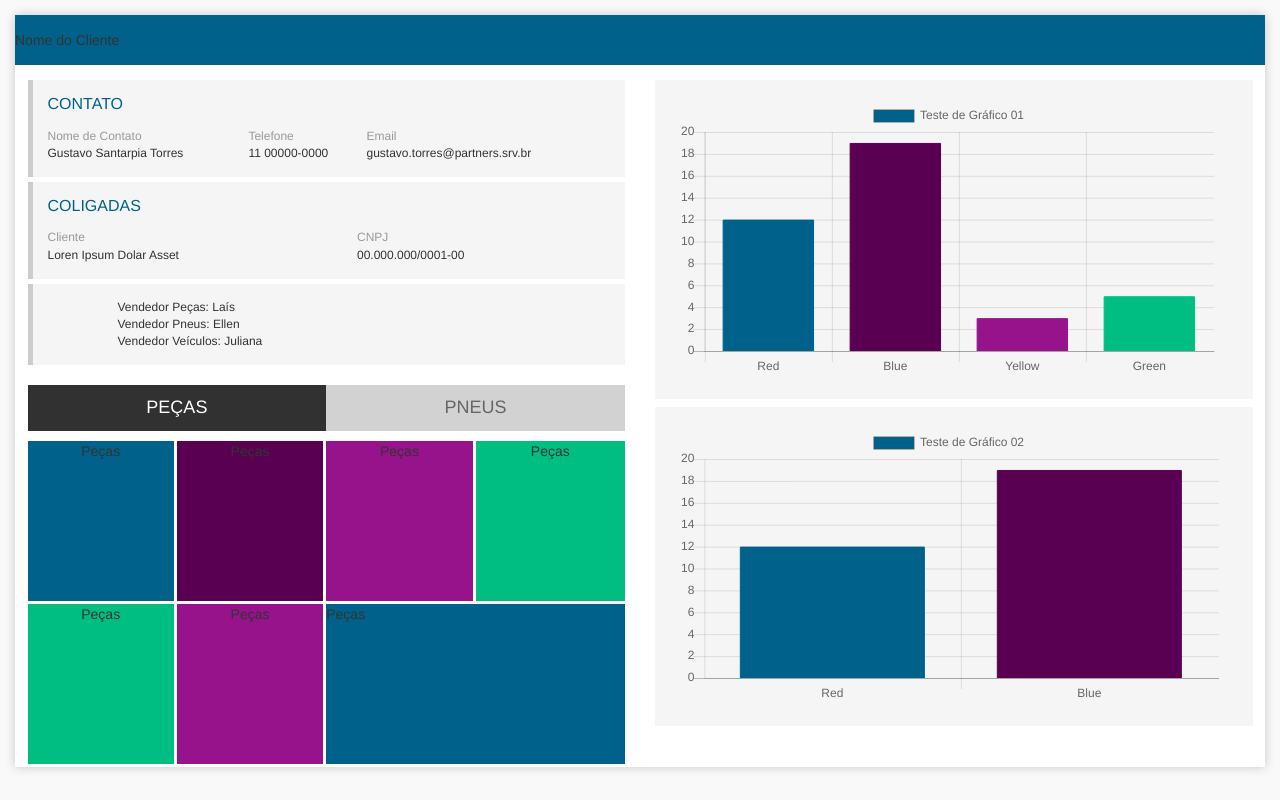
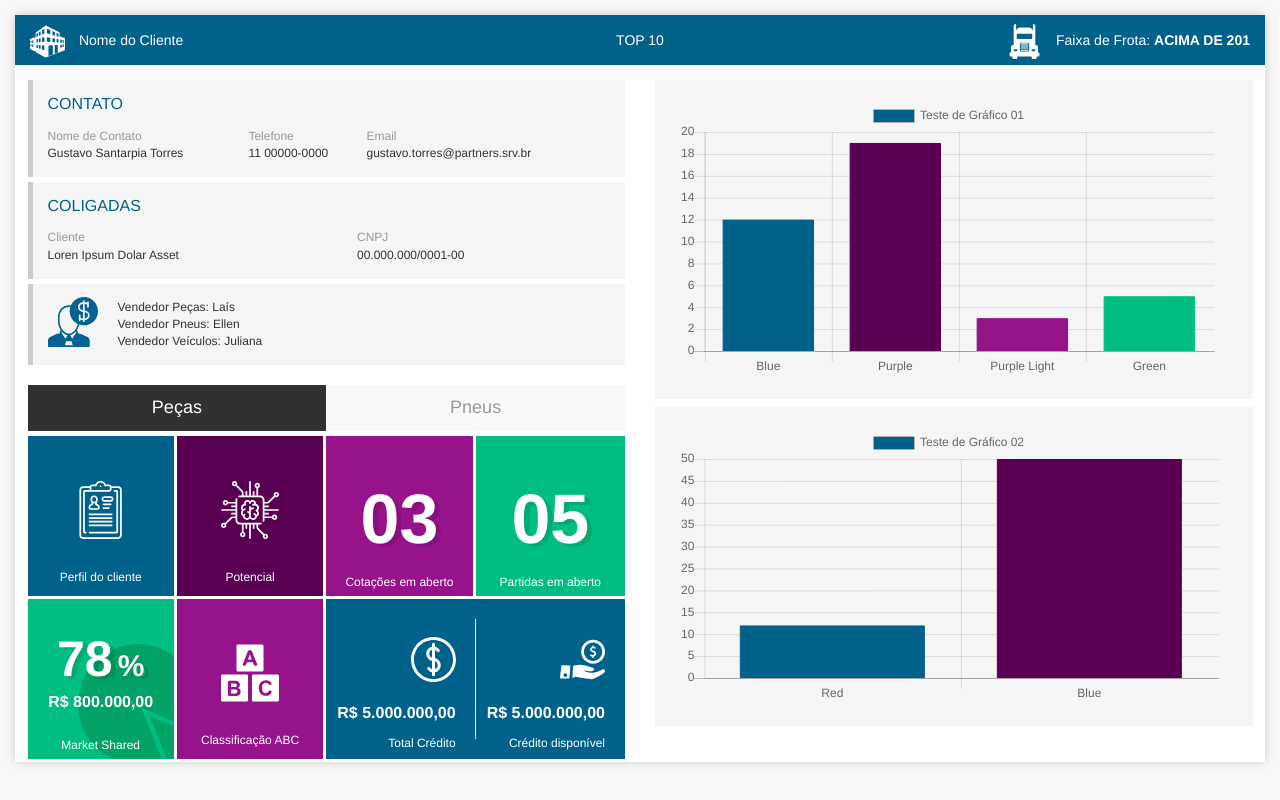
Before and after one commit to danielklava/aguia-visao360, a plain HTML site: page index.html in a window 1280 px wide. Drawn offline with nearby package versions, Linux system fonts and the light colour scheme.

Commit message:
Layout design HTML, CSS

```diff
--- a/css/visao360style.css
+++ b/css/visao360style.css
@@ -18,6 +18,11 @@ header {
     background: #00618b;
     height: 50px;
     line-height: 50px;
+    color:#FFFFFF;
+}
+
+header img {
+    margin-right: 10px;
 }
 
 .painel-custom {
@@ -78,6 +83,97 @@ table thead th {
 .tile-box {
     height: 160px;
     width: 100%;
+    padding-top: 45px;
+    color: #FFF;
+    font-size: 12px;
+}
+
+.tile-box img {
+    width: 40%;
+    display: block;
+    margin: 0 auto 10px;
+}
+
+.tile-box .number-tile {
+    font-size: 70px;
+    margin-top: -12px;
+    margin-bottom: -25px;
+    font-weight: bold;
+    text-shadow: rgba(0,0,0,0.1) 5px 3px 0px;
+}
+
+.tile-box .perc-tile {
+    font-size: 50px;
+    margin-top: -20px;
+    margin-bottom: -10px;
+    font-weight: bold;
+    text-shadow: rgba(0,0,0,0.1) 5px 3px 0px;
+}
+
+.tile-box .value-tile {
+    font-weight: bold;
+    font-size: 16px;
+    margin-top: 6px;
+    margin-bottom: -7px;
+}
+
+.tile-box span {
+    display: block;
+    margin-top: 30px;
+}
+
+.tile-bg-chart {
+    background-image: url(../images/pie-chart.svg) !important;
+    background-repeat: no-repeat;
+    background-size: 120px;
+    background-position: 50px 45px;
+}
+
+.vendedores-bg {
+    background-image: url(../images/salesman.svg) !important;
+    background-repeat: no-repeat;
+    background-size: 50px;
+    background-position: 15px 13px;
+}
+
+.tile-box-custom {
+    padding: 0px;
+    text-align: right;
+}
+
+.indi-perc {
+    display: inline !important;
+    margin-top: initial !important;
+    font-size: 30px;
+    margin-left: 5px;
+}
+
+.tile-box-custom img {
+    width: 45px;
+    margin: inherit;
+    display: initial;
+    margin: 38px 0px 20px 0px;
+}
+
+.tile-box-custom .col-md-6 {
+    padding-right: 20px;
+    position: relative;
+}
+
+.tile-box-custom span {
+    position: absolute;
+    width: 1px;
+    background: #FFFFFF;
+    height: 120px;
+    right: 0;
+    top: -10px;
+}
+
+.tile-box-custom .value-box-custom {
+    margin: 0;
+    font-weight: bold;
+    font-size: 16px;
+    margin-bottom: 10px;
 }
 
 /* Tab Navigation */
@@ -126,3 +222,26 @@ table thead th {
     padding: 20px;
     margin-bottom: 8px;
 }
+
+.btn-link {
+    display: inline-block;
+    width: 50%;
+    background: #f9f9f9;
+    padding: 10px;
+    text-align: center;
+    color: #999999;
+    font-size: 18px;
+    margin: 15px 0 5px 0px;
+    float: left;
+}
+
+.btn-link:focus, .btn-link:hover {
+    color: #999999;
+    text-decoration: none;
+    background-color: #f9f9f9;
+}
+
+.btn-link.active {
+    background: #313131;
+    color:#FFFFFF;
+}
--- a/index.html
+++ b/index.html
@@ -26,7 +26,19 @@
 
     <div class="full-container-dash">
         <header>
-            Nome do Cliente
+
+            <div class="col-md-4">
+                <img src="images/3d-buildings.svg" width="35" alt="">
+                <span>Nome do Cliente</span>
+            </div>
+            <div class="col-md-4 text-center">
+                <span>TOP 10</span>
+            </div>
+            <div class="col-md-4 text-right">
+                <img src="images/frontal-truck.svg" width="35" alt="">
+                <span>Faixa de Frota: <strong>ACIMA DE 201</strong></span>
+            </div>
+
         </header>
 
         <div class="painel-custom">
@@ -78,7 +90,7 @@
                         </table>
                     </div>
 
-                    <div class="card-default">
+                    <div class="card-default vendedores-bg">
 
                         <ul class="list-vendedores">
                             <li>Vendedor Peças: Laís</li>
@@ -91,84 +103,65 @@
 
                     <div>
 
-                        <!-- Nav tabs -->
-                        <ul class="nav nav-tabs tabs-custom" role="tablist">
-                            <li role="presentation" class="active"><a href="#pecas" aria-controls="pecas" role="tab"
-                                    data-toggle="tab">Peças</a></li>
-                            <li role="presentation"><a href="#pneus" aria-controls="pneus" role="tab" data-toggle="tab">Pneus</a></li>
-                        </ul>
-
-                        <!-- Tab panes -->
-                        <div class="tab-content">
-                            <div role="tabpanel" class="tab-pane fade in active" id="pecas">
-
-
-                                <!-- Tiles Colors -->
+                        <a class="btn-link active" href="#pecas">Peças</a>
+                        <a class="btn-link" href="#pneus">Pneus</a>
 
                         <div class="tiles-colors">
 
                             <div class="col-md-3 col-sm-3 col-xs-12">
-                                        <div class="tile-box blue">Peças</div>
+                                <div class="tile-box blue">
+                                    <img src="images/clipboard.svg" alt="">
+                                    <span> Perfil do cliente </span>
+
+                                </div>
                             </div>
                             <div class="col-md-3 col-sm-3 col-xs-12">
-                                        <div class="tile-box purple">Peças</div>
+                                <div class="tile-box purple">
+                                    <img src="images/chip.svg" alt="">
+                                    <span> Potencial </span>
+                                </div>
                             </div>
                             <div class="col-md-3 col-sm-3 col-xs-12">
-                                        <div class="tile-box purple-light">Peças</div>
+                                <div class="tile-box purple-light">
+                                    <p class="number-tile"> 03 </p>
+                                    <span> Cotações em aberto </span>
+                                </div>
                             </div>
                             <div class="col-md-3 col-sm-3 col-xs-12">
-                                        <div class="tile-box green">Peças</div>
+                                <div class="tile-box green">
+                                    <p class="number-tile"> 05 </p>
+                                    <span> Partidas em aberto </span>
+                                </div>
                             </div>
 
                             <div class="col-md-3 col-sm-3 col-xs-12">
-                                        <div class="tile-box green">Peças</div>
+                                <div class="tile-box green tile-bg-chart">
+                                    <p class="perc-tile">78<span class="indi-perc">%</span> </p>
+                                    <p class="value-tile">R$ 800.000,00</p>
+                                    <span> Market Shared </span>
+                                </div>
                             </div>
                             <div class="col-md-3 col-sm-3 col-xs-12">
-                                        <div class="tile-box purple-light">Peças</div>
+                                <div class="tile-box purple-light">
+                                    <img src="images/letter-cubes.svg" alt="">
+                                    <span> Classificação ABC </span>
+                                </div>
                             </div>
                             <div class="col-md-6 col-sm-6 col-xs-12">
-                                        <div class="tile-box blue ">Peças</div>
+                                <div class="tile-box blue tile-box-custom">
+
+                                    <div class="col-md-6">
+                                        <img src="images/coin.svg" alt="">
+                                        <p class="value-box-custom">R$ 5.000.000,00</p>
+                                        <p class="lbl-box-custom">Total Crédito</p>
+                                        <span class="line-vert"></span>
                                     </div>
 
+                                    <div class="col-md-6">
+                                        <img src="images/give-money.svg" alt="">
+                                        <p class="value-box-custom">R$ 5.000.000,00</p>
+                                        <p class="lbl-box-custom">Crédito disponível</p>
                                     </div>
-
-
-
-                            </div>
-                            <div role="tabpanel" class="tab-pane fade" id="pneus">
-
-
-
-                                <!-- Tiles Colors -->
-
-                                <div class="tiles-colors">
-
-                                    <div class="col-md-3">
-                                        <div class="tile-box blue">Pneus</div>
-                                    </div>
-                                    <div class="col-md-3">
-                                        <div class="tile-box purple">Pneus</div>
-                                    </div>
-                                    <div class="col-md-3">
-                                        <div class="tile-box purple-light">Pneus</div>
-                                    </div>
-                                    <div class="col-md-3">
-                                        <div class="tile-box green">Pneus</div>
-                                    </div>
-
-                                    <div class="col-md-3">
-                                        <div class="tile-box green">Pneus</div>
-                                    </div>
-                                    <div class="col-md-3">
-                                        <div class="tile-box purple-light">Pneus</div>
-                                    </div>
-                                    <div class="col-md-6">
-                                        <div class="tile-box blue ">Pneus</div>
-                                    </div>
-
-                                </div>
-
-
 
                                 </div>
                             </div>
@@ -176,36 +169,8 @@
                         </div>
 
 
-
-                    <!-- Tiles Colors
-
-                    <div class="tiles-colors">
-
-                        <div class="col-md-3">
-                            <div class="tile-box blue">Guga</div>
-                        </div>
-                        <div class="col-md-3">
-                            <div class="tile-box purple">Guga</div>
-                        </div>
-                        <div class="col-md-3">
-                            <div class="tile-box purple-light">Guga</div>
-                        </div>
-                        <div class="col-md-3">
-                            <div class="tile-box green">Guga</div>
                     </div>
 
-                        <div class="col-md-3">
-                            <div class="tile-box green">Guga</div>
-                        </div>
-                        <div class="col-md-3">
-                            <div class="tile-box purple-light">Guga</div>
-                        </div>
-                        <div class="col-md-6">
-                            <div class="tile-box blue ">Guga</div>
-                        </div>
-
-                    </div>
-                -->
 
                 </div>
 
--- a/js/custom-chart.js
+++ b/js/custom-chart.js
@@ -2,7 +2,7 @@ var ctx = document.getElementById("myChart");
 var myChart = new Chart(ctx, {
     type: 'bar',
     data: {
-        labels: ["Red", "Blue", "Yellow", "Green"],
+        labels: ["Blue", "Purple", "Purple Light", "Green"],
         datasets: [{
             label: 'Teste de Gráfico 01',
             data: [12, 19, 3, 5, 2, 3],
@@ -39,7 +39,7 @@ var myChart = new Chart(ctx, {
         labels: ["Red", "Blue"],
         datasets: [{
             label: 'Teste de Gráfico 02',
-            data: [12, 19, 3, 5, 2, 3],
+            data: [12, 50],
             backgroundColor: [
                 '#00618b',
                 '#590052'
```
Also changed, not shown: images/3d-buildings.svg (added), images/chip.svg (added), images/clipboard.svg (added), images/coin.svg (added), images/frontal-truck.svg (added), images/give-money.svg (added), images/letter-cubes.svg (added), images/pie-chart.svg (added), images/salesman.svg (added). Lines whose indentation alone changed are shown as unchanged.
